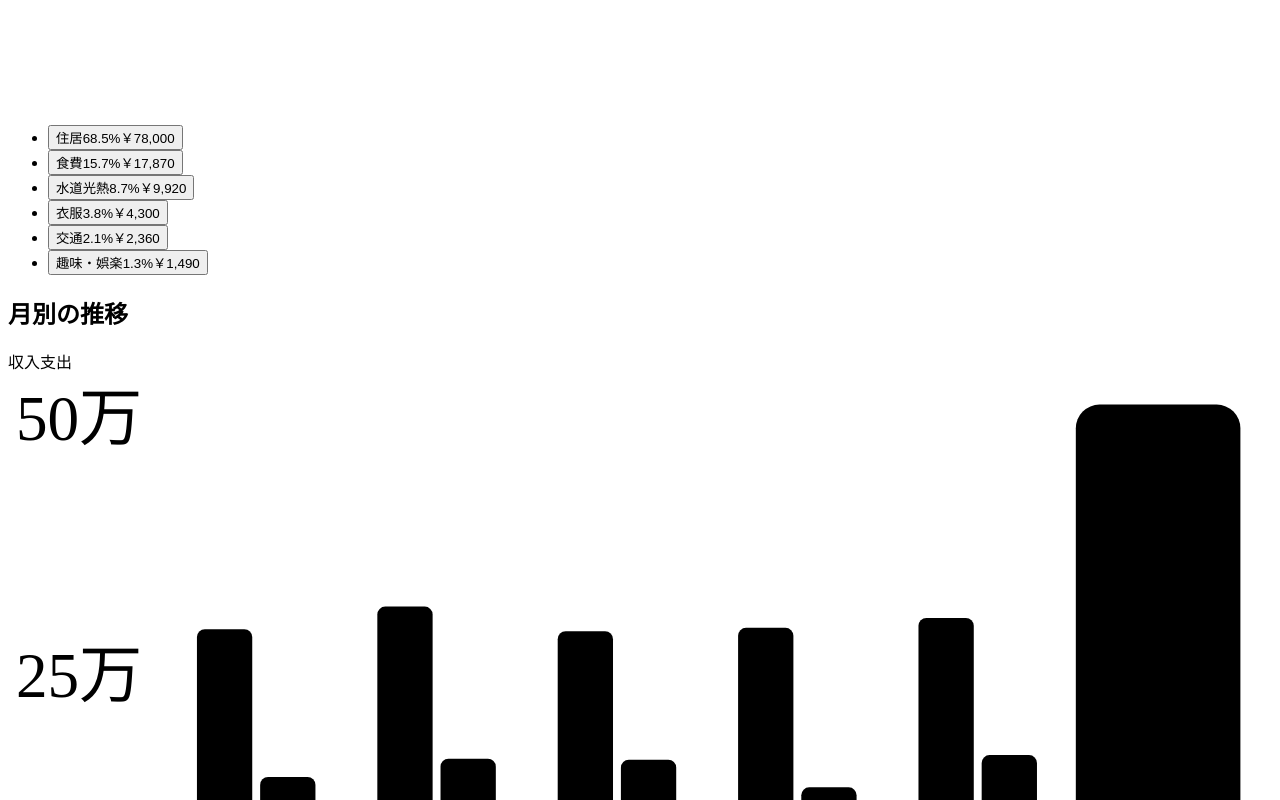
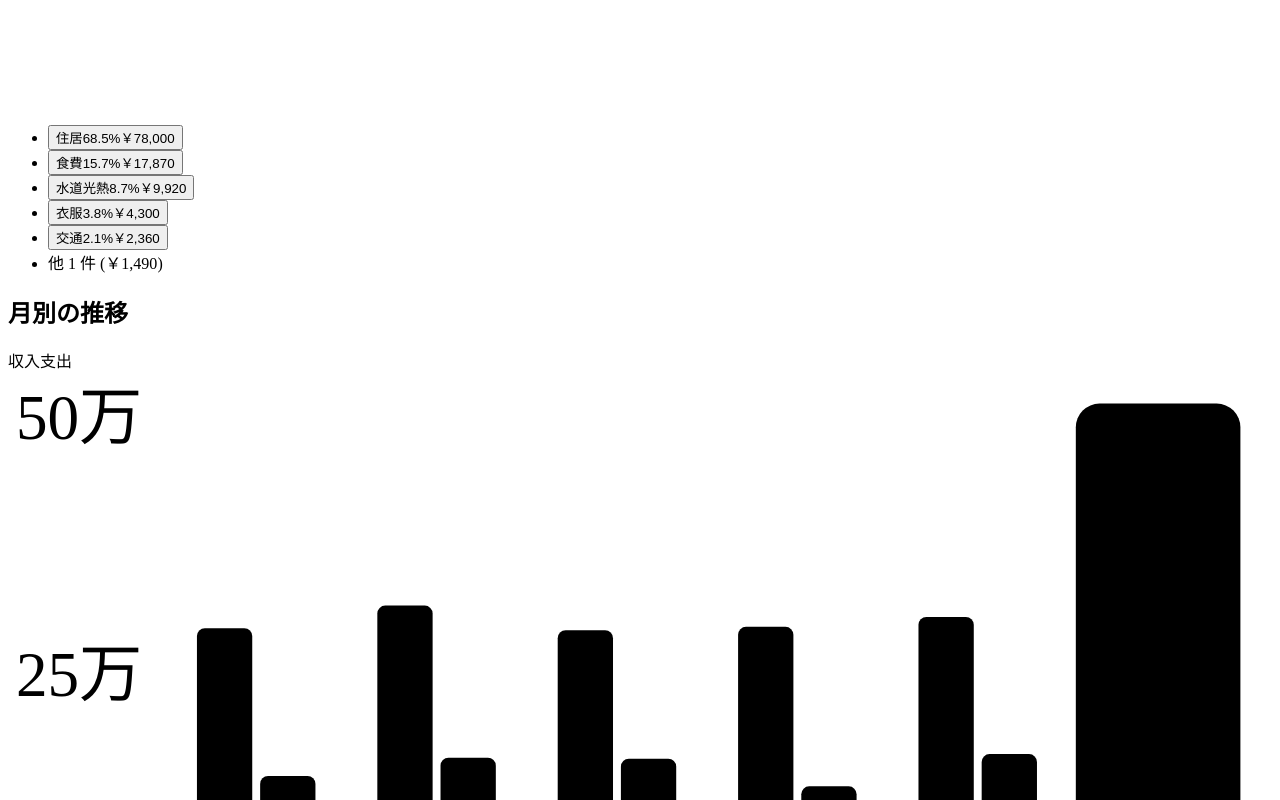
Before and after one commit to github-test-nxtg/study-kakeibo, a React app: page / in a window 1280 px wide. Shown: the part 1740-2540 px from the top of the page. Built offline with nearby package versions, Linux system fonts and the light colour scheme; the HTML template or start-up script is replaced by a standard one.

Commit message:
カテゴリの凡例を、金額の大きい上位5件だけ表示する

```diff
--- a/src/components/CategoryChart.tsx
+++ b/src/components/CategoryChart.tsx
@@ -13,6 +13,7 @@ interface Props {
 const R = 54;
 const STROKE = 20;
 const C = 2 * Math.PI * R;
+const LEGEND_LIMIT = 5;
 
 /** 外部ライブラリを使わない SVG ドーナツグラフ（Electron でもそのまま動く） */
 export function CategoryChart({ data, type, onTypeChange, selectedId, onSelect }: Props) {
@@ -29,6 +30,9 @@ export function CategoryChart({ data, type, onTypeChange, selectedId, onSelect }
     return seg;
   });
 
+  const topItems = data.slice(0, LEGEND_LIMIT);
+  const otherItems = data.slice(LEGEND_LIMIT);
+  const otherTotal = otherItems.reduce((s, d) => s + d.amount, 0);
   return (
     <section className="panel" aria-labelledby="category-chart-title">
       <div className="panel__head">
@@ -80,7 +84,7 @@ export function CategoryChart({ data, type, onTypeChange, selectedId, onSelect }
           </svg>
 
           <ul className="legend">
-            {data.map((d) => (
+            {topItems.map((d) => (
               <li key={d.category.id}>
                 <button
                   className="legend__item"
@@ -97,6 +101,7 @@ export function CategoryChart({ data, type, onTypeChange, selectedId, onSelect }
                 </button>
               </li>
             ))}
+            {otherItems.length > 0 && <li className="legend__more">他 {otherItems.length} 件 ({formatYen(otherTotal)})</li>}
           </ul>
         </div>
       )}
```
